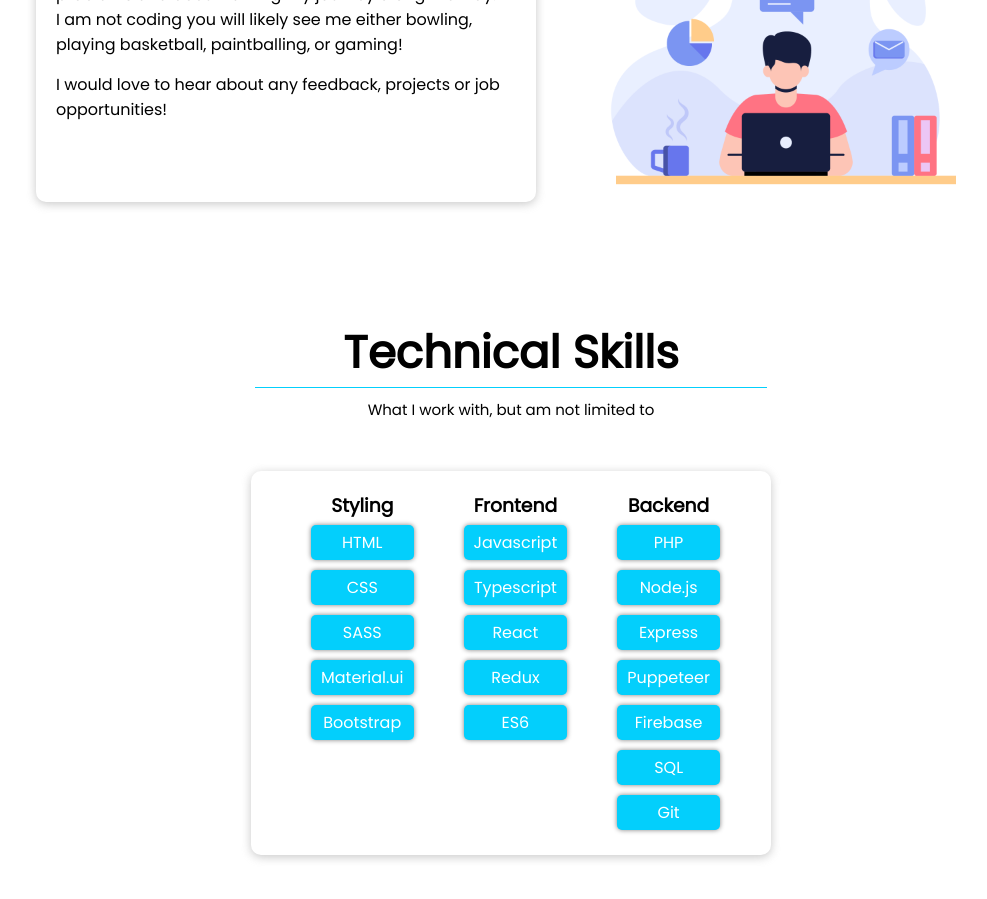
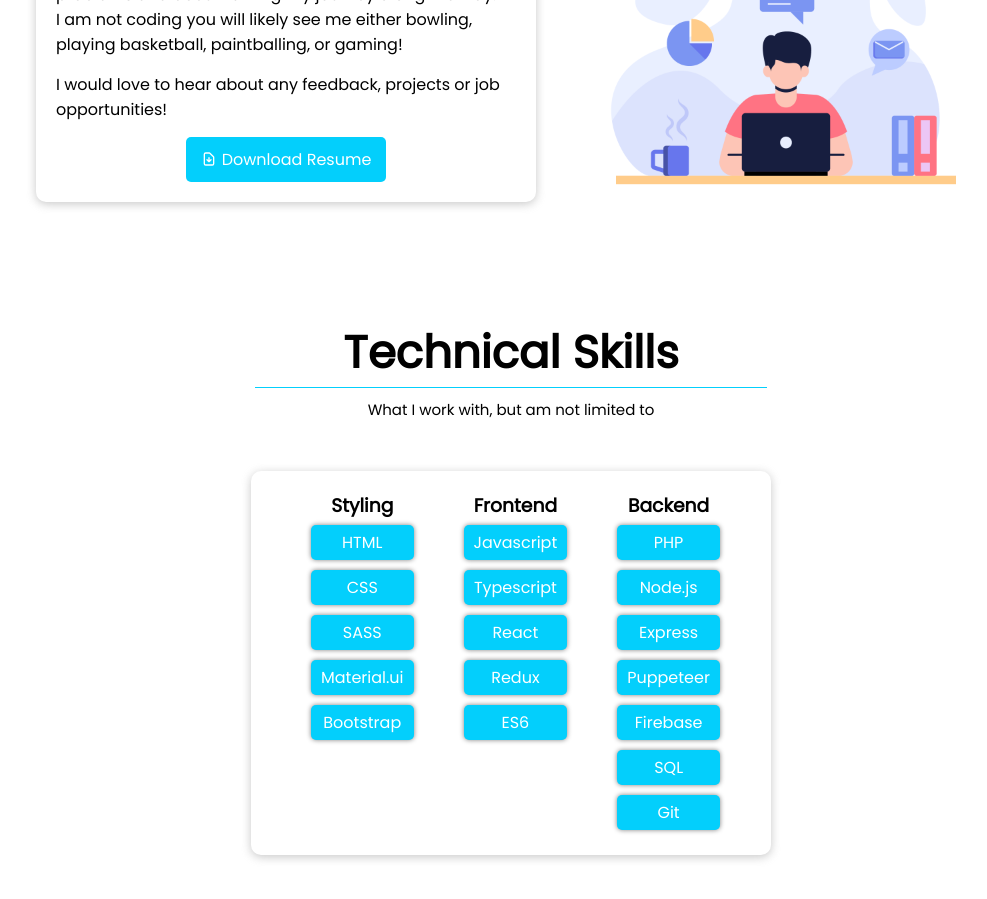
Before and after one commit to CJimenez-O/portfolio, a React (Create React App) app: page / in a window 1280 px wide. Shown: the part 1040-1939 px from the top of the page, without its empty margins (129-1116 px from the left). Built offline with nearby package versions, Linux system fonts and the light colour scheme.

Commit message:
update: removed resume button

```diff
--- a/src/componenets/About.js
+++ b/src/componenets/About.js
@@ -25,7 +25,18 @@ function About() {
 							opportunities!
 						</p>
 
-
+						<div className="resume-section">
+							<a
+								className="resume-button"
+								href="resume.png"
+								download="Resume.png"
+							>
+								<span className="download-icon">
+									<HiOutlineDocumentDownload />
+								</span>
+								Download Resume
+							</a>
+						</div>
 
 					</div>
 				</div>
```
